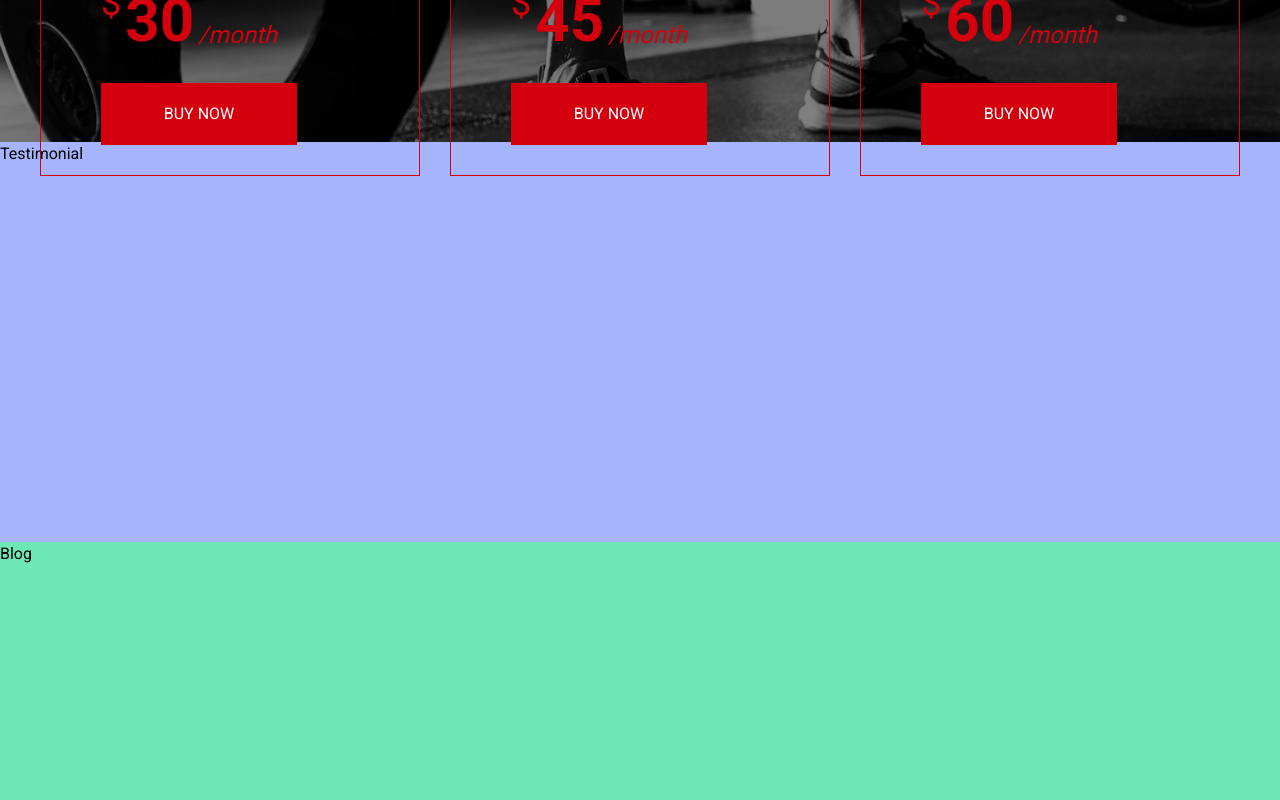
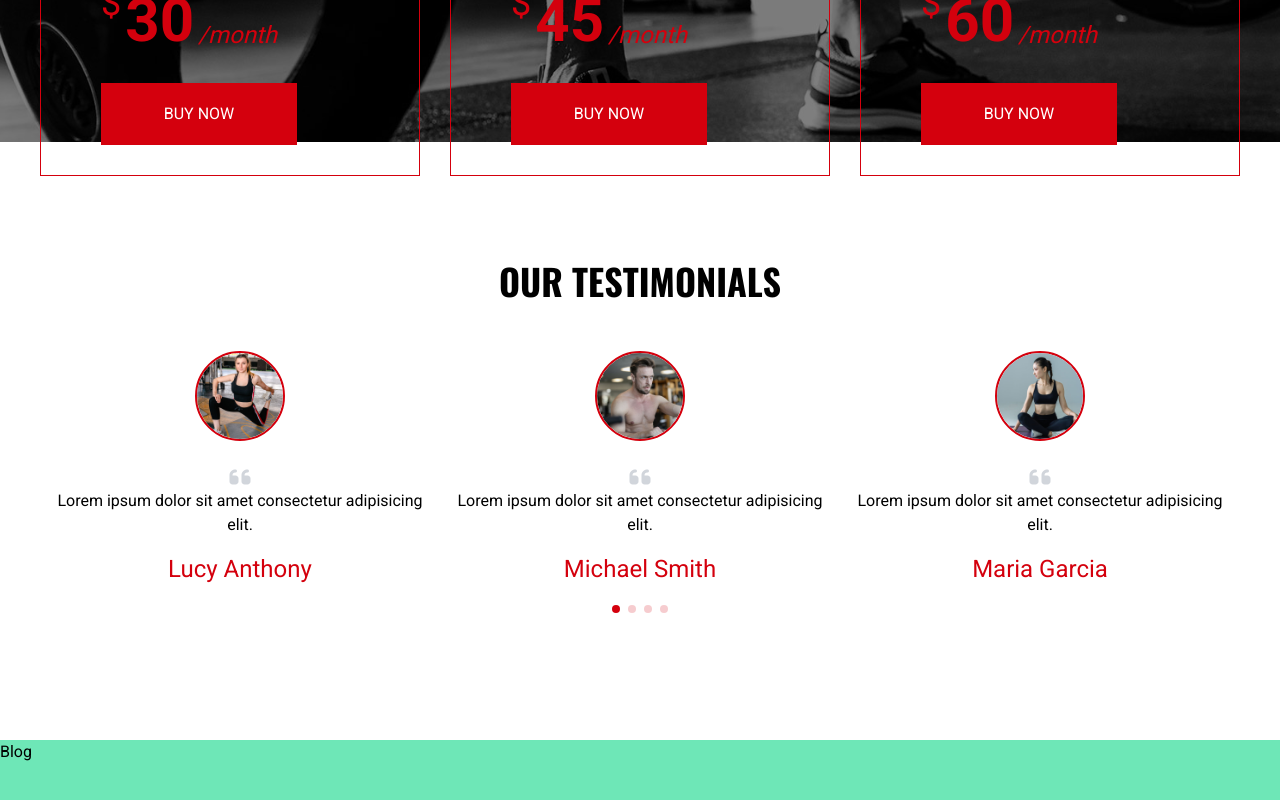
Before and after one commit to solarluiso/fitphysique, a Next.js app: page / in a window 1280 px wide. Shown: the part 4315-5115 px from the top of the page. Built offline with nearby package versions, Linux system fonts and the light colour scheme.

Commit message:
Testimonials section

```diff
--- a/app/globals.css
+++ b/app/globals.css
@@ -29,7 +29,14 @@
   .h5 {
     @apply text-[22px];
   }
-  .active {
-    @apply text-accent;
-  }
 }
+
+.active {
+  @apply text-accent;
+}
+
+/* swiper pagination styles */
+.swiper-horizontal > .swiper-pagination-bullets .swiper-pagination-bullet,
+.swiper-horizontal.swiper-pagination-bullets .swiper-pagination-bullet {
+  @apply bg-accent;
+}
--- a/components/Testimonial.tsx
+++ b/components/Testimonial.tsx
@@ -1,7 +1,117 @@
+"use client";
+
+import Image from "next/image";
+import { FaQuoteLeft } from "react-icons/fa6";
+import { motion } from "framer-motion";
+import { fadeIn } from "@/lib/variants";
+
+// import swiper components
+import { Swiper, SwiperSlide } from "swiper/react";
+
+// import required modules
+import { Pagination } from "swiper/modules";
+
+// swiper styles
+import "swiper/css";
+import "swiper/css/pagination";
+
+// testimonial data
+const testimonialData = [
+  {
+    img: "/assets/img/testimonial/lucy.jpg",
+    message: "Lorem ipsum dolor sit amet consectetur adipisicing elit.",
+    name: "Lucy Anthony",
+  },
+  {
+    img: "/assets/img/testimonial/michael.jpg",
+    message: "Lorem ipsum dolor sit amet consectetur adipisicing elit.",
+    name: "Michael Smith",
+  },
+  {
+    img: "/assets/img/testimonial/maria.jpg",
+    message: "Lorem ipsum dolor sit amet consectetur adipisicing elit.",
+    name: "Maria Garcia",
+  },
+  {
+    img: "/assets/img/testimonial/lucy.jpg",
+    message: "Lorem ipsum dolor sit amet consectetur adipisicing elit.",
+    name: "Lucy Anthony",
+  },
+  {
+    img: "/assets/img/testimonial/michael.jpg",
+    message: "Lorem ipsum dolor sit amet consectetur adipisicing elit.",
+    name: "Michael Smith",
+  },
+  {
+    img: "/assets/img/testimonial/maria.jpg",
+    message: "Lorem ipsum dolor sit amet consectetur adipisicing elit.",
+    name: "Maria Garcia",
+  },
+];
+
 const Testimonial = () => {
   return (
-    <section className="h-[50vh] bg-indigo-300" id="testimonial">
-      Testimonial
+    <section className="py-12 xl:py-28" id="testimonial">
+      <div className="container mx-auto">
+        <motion.h2
+          variants={fadeIn("up", 0.4)}
+          initial="hidden"
+          whileInView={"show"}
+          viewport={{ once: false, amount: 0.2 }}
+          className="h2 text-center"
+        >
+          Our testimonials
+        </motion.h2>
+        <motion.div
+          variants={fadeIn("up", 0.6)}
+          initial="hidden"
+          whileInView={"show"}
+          viewport={{ once: false, amount: 0.2 }}
+        >
+          <Swiper
+            slidesPerView={1}
+            spaceBetween={30}
+            modules={[Pagination]}
+            pagination={{
+              clickable: true,
+            }}
+            breakpoints={{
+              768: {
+                slidesPerView: 2,
+                spaceBetween: 30,
+              },
+              1024: {
+                slidesPerView: 3,
+                spaceBetween: 30,
+              },
+            }}
+            className="h-[320px]"
+          >
+            {testimonialData.map((person, index) => {
+              return (
+                <SwiperSlide key={index} className="h-full">
+                  <div className="flex flex-col items-center justify-center gap-6 text-center h-full">
+                    <Image
+                      src={person.img}
+                      width={90}
+                      height={90}
+                      alt=""
+                      className="rounded-full border-2 border-accent"
+                    />
+                    <div className="flex flex-col items-center justify-center">
+                      <FaQuoteLeft className="text-2xl text-gray-300" />
+                      <p className="max-w-[380px] mb-4">{person.message}</p>
+                      <span className="text-2xl text-accent">
+                        {person.name}
+                      </span>
+                    </div>
+                  </div>
+                </SwiperSlide>
+              );
+            })}
+          </Swiper>
+        </motion.div>
+      </div>
     </section>
   );
 };
```
